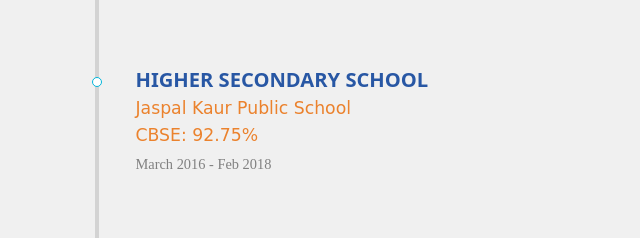
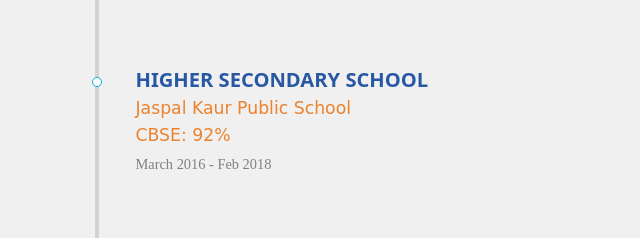
Before and after one commit to saumya-mendiratta/Portfolio-Website, a plain HTML site: page index.html in a window 1280 px wide. Shown: the part 1988-2226 px from the top of the page, 545-1185 px from the left. Drawn offline with nearby package versions, Linux system fonts and the light colour scheme.

Commit message:
Update index.html

```diff
--- a/index.html
+++ b/index.html
@@ -367,7 +367,7 @@
 
                         <h3 class="experience-designation  m0 m-blue"> HIGHER SECONDARY SCHOOL </h3>
                         <h4 class="experience-company-name"> <p>Jaspal Kaur Public School</p>
-                        <p class="grade">CBSE: 92.75%</p>
+                        <p class="grade">CBSE: 92%</p>
                          </h4>
                         <h5 class="experience-duration m0"> March 2016 - Feb 2018 </h5>
                     </div>
```
